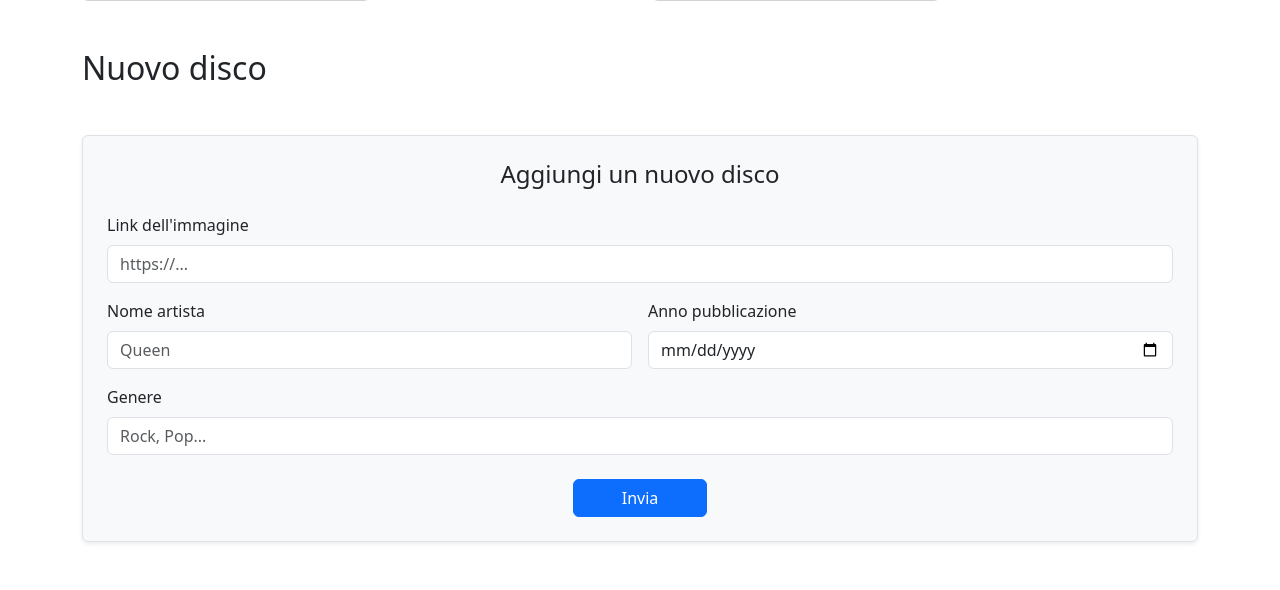
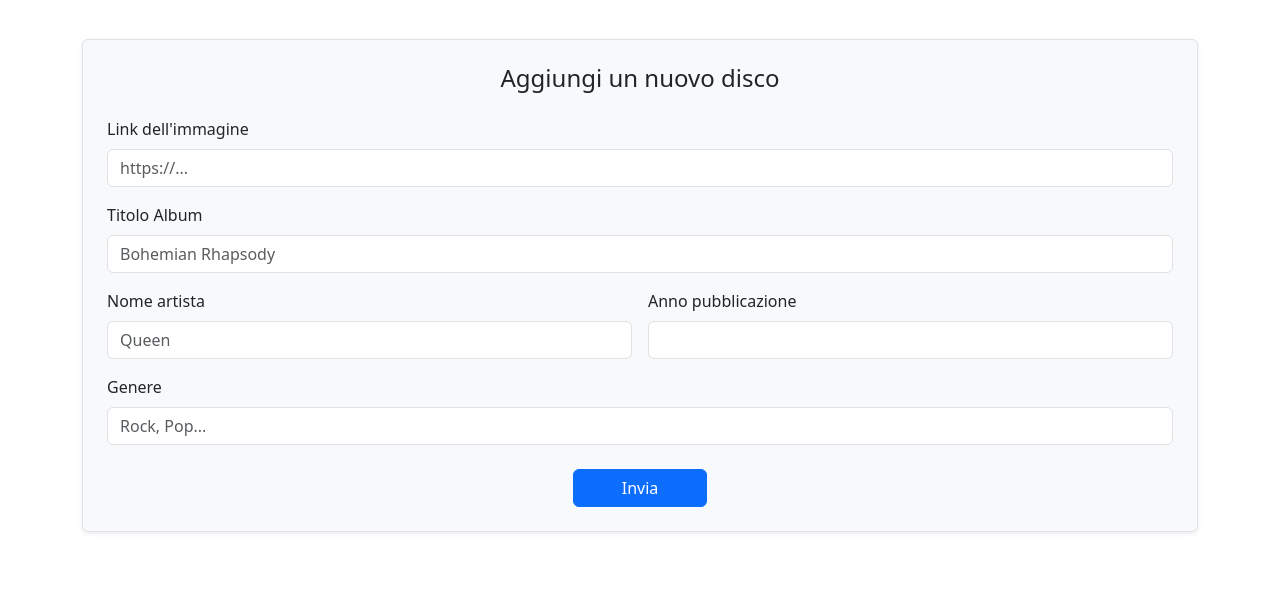
Before and after one commit to NotAlex575/php-dischi-json, a PHP site: page / in a window 1280 px wide. Shown: the part 536-1126 px from the top of the page. After the commit the page ends 1069 px from the top, so only its background shows below. Run offline with PHP 8.4, Linux system fonts and the light colour scheme.

Commit message:
FINITO EXTRA: aggiunto dentro al server php il contenuto del form (una volta premuto il pulsante d'invio) e aggiunto nel dischi.json come nuovo elemento presente in card

```diff
--- a/index.php
+++ b/index.php
@@ -1,5 +1,6 @@
 <?php
-    include_once "./server.php";
+    $json_dischi = file_get_contents("dischi.json");
+    $dischi = json_decode($json_dischi, true);
 ?>
 <!DOCTYPE html>
 <html lang="en">
@@ -36,6 +37,11 @@
                     <input type="text" class="form-control" id="url_image_input" name="url_image_input" placeholder="https://...">
                 </div>
 
+                <div class="col-12">
+                    <label for="titolo_input" class="form-label">Titolo Album</label>
+                    <input type="text" class="form-control" id="titolo_input" name="titolo_input" placeholder="Bohemian Rhapsody">
+                </div>
+
                 <div class="col-md-6">
                     <label for="artista_input" class="form-label">Nome artista</label>
                     <input type="text" class="form-control" id="artista_input" name="artista_input" placeholder="Queen">
@@ -43,7 +49,7 @@
 
                 <div class="col-md-6">
                     <label for="data_input" class="form-label">Anno pubblicazione</label>
-                <input type="date" class="form-control" id="data_input" name="data_input">
+                    <input type="number" min="1000" max="9999" class="form-control" id="data_input" name="data_input">
                 </div>
 
                 <div class="col-12">
--- a/server.php
+++ b/server.php
@@ -1,5 +1,15 @@
 <?php
     $json_dischi = file_get_contents("dischi.json");
     $dischi = json_decode($json_dischi, true);
-    var_dump($dischi);
+    $nuovo_disco = [
+        "titolo" => $_POST["titolo_input"] ?? "",
+        "artista" => $_POST["artista_input"] ?? "",
+        "url_della_cover" => $_POST["url_image_input"] ?? "",
+        "anno_di_pubblicazione" => $_POST["data_input"] ?? "",
+        "genere" => $_POST["genere_input"] ?? ""
+    ];
+    $dischi[] = $nuovo_disco;
+    $json_text_updated = json_encode($dischi);
+    file_put_contents("./dischi.json", $json_text_updated);
+    header("Location: ./index.php");
 ?>
```
Lines whose indentation alone changed are shown as unchanged.
